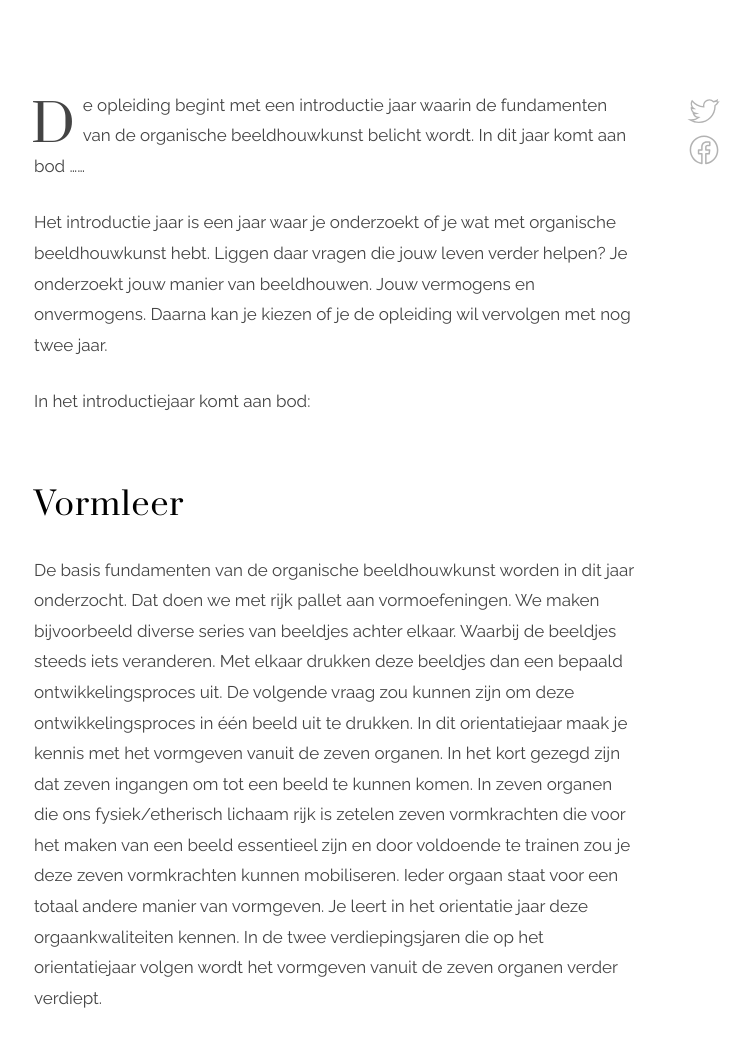
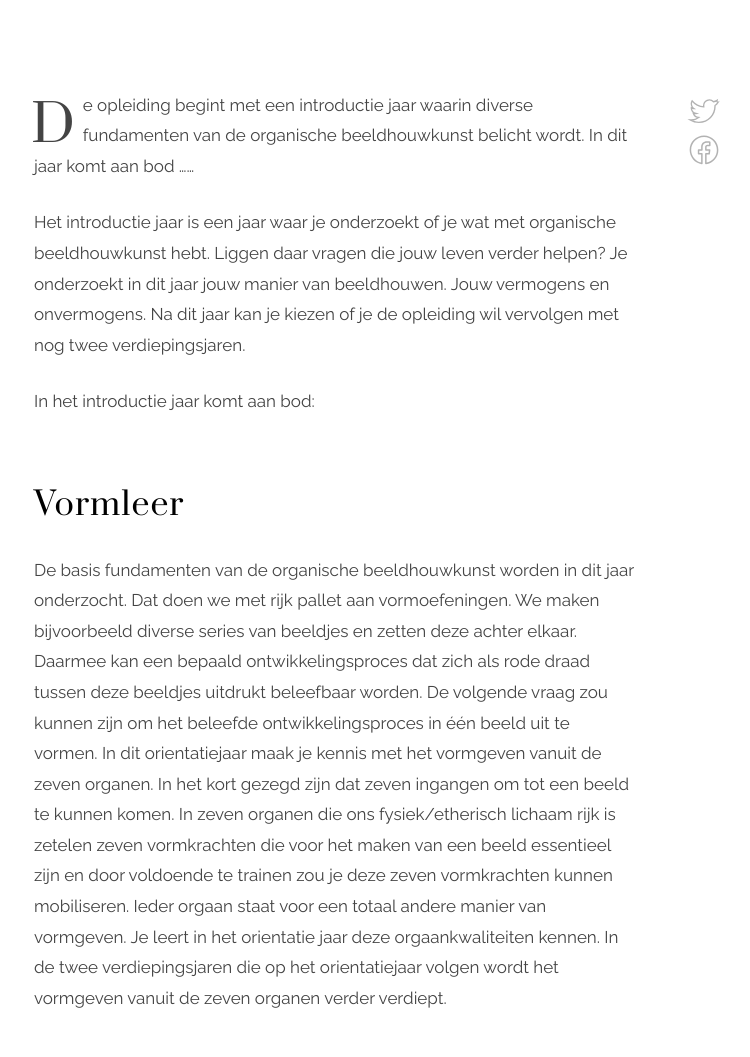
Before and after one commit to feicohajonides2020/feicohajonides2020.github.io, a Jekyll site: the page built from _posts/2019-10-07-Introductie jaar.md, in a window 1280 px wide and 1400 px high, scrolled down 551 px. Shown: the part 169-1226 px from the top of the window, without its empty margins (306-1056 px from the left). Built offline with Jekyll 4.4.1, drawn with Linux system fonts in a browser that asks for light colours; some of the changed text lies outside the part shown; grey boxes are pictures that could not be loaded.

Commit message:
Update 2019-10-07-Introductie jaar.md

```diff
--- a/_posts/2019-10-07-Introductie jaar.md
+++ b/_posts/2019-10-07-Introductie jaar.md
@@ -6,16 +6,16 @@ header:
     align:
     text: light
 ---
-De opleiding begint met een introductie jaar waarin de fundamenten van de organische beeldhouwkunst belicht wordt. In dit jaar komt aan bod ......
+De opleiding begint met een introductie jaar waarin diverse fundamenten van de organische beeldhouwkunst belicht wordt. In dit jaar komt aan bod ......
 
 Het introductie jaar is een jaar waar je onderzoekt of je wat met organische beeldhouwkunst hebt. Liggen daar vragen die jouw leven verder helpen?
-Je onderzoekt jouw manier van beeldhouwen. Jouw vermogens en onvermogens. Daarna kan je kiezen of je de opleiding wil vervolgen met nog twee jaar.
+Je onderzoekt in dit jaar jouw manier van beeldhouwen. Jouw vermogens en onvermogens. Na dit jaar kan je kiezen of je de opleiding wil vervolgen met nog twee verdiepingsjaren.
 
-In het introductiejaar komt aan bod:
+In het introductie jaar komt aan bod:
 
 ## Vormleer
 De basis fundamenten van de organische beeldhouwkunst worden in dit jaar onderzocht. Dat doen we met rijk pallet aan vormoefeningen.
-We maken bijvoorbeeld diverse series van beeldjes achter elkaar. Waarbij de beeldjes steeds iets veranderen. Met elkaar drukken deze beeldjes dan een bepaald ontwikkelingsproces uit. De volgende vraag zou kunnen zijn om deze ontwikkelingsproces in één beeld uit te drukken.
+We maken bijvoorbeeld diverse series van beeldjes en zetten deze achter elkaar. Daarmee kan een bepaald ontwikkelingsproces dat zich als rode draad tussen deze beeldjes uitdrukt beleefbaar worden. De volgende vraag zou kunnen zijn om het beleefde ontwikkelingsproces in één beeld uit te vormen.
 In dit orientatiejaar maak je kennis met het vormgeven vanuit de zeven organen. In het kort gezegd zijn dat zeven ingangen om tot een beeld te kunnen komen. In zeven organen die ons fysiek/etherisch lichaam rijk is zetelen zeven vormkrachten die voor het maken van een beeld essentieel zijn en door voldoende te trainen zou je deze zeven vormkrachten kunnen mobiliseren. Ieder orgaan staat voor een totaal andere manier van vormgeven. Je leert in het orientatie jaar deze orgaankwaliteiten kennen. In de twee verdiepingsjaren die op het orientatiejaar volgen wordt het vormgeven vanuit de zeven organen verder verdiept.
 
 {% include image.html img="https://25853585-541091259790646543.preview.editmysite.com/uploads/2/5/8/5/25853585/dinsdag-kopie-2_orig.jpg" alt="Alt for image" caption="een krachtsbeeld vanuit Gal-kwaliteiten gemaakt" %}
@@ -23,14 +23,14 @@ In dit orientatiejaar maak je kennis met het vormgeven vanuit de zeven organen.
 
 ## Materiaalleer
 In het orientatiejaar komt het werken met steen, gips, cement en brons aan bod.
-Om de mogelijkheden van deze materialen ook buiten de opleiding te kunnen ontdekken is het raadzaam om een eigen werkplek/atelier thuis of elders te hebben. Dan kan je in je eigen tijd deze substanties onderzoeken.
+Om de mogelijkheden van deze materialen ook buiten de opleiding te kunnen ontdekken is het raadzaam om een eigen werkplek/atelier thuis of elders te hebben. Dan kan je in je eigen tijd deze substanties rustig onderzoeken. En het plezier ervaren om met de kwaliteiten van deze substanties te mogen werken.
 
 {% include image.html img="https://25853585-541091259790646543.preview.editmysite.com/uploads/2/5/8/5/25853585/2-door-vleugelen-bewogen_orig.jpg" alt="Alt for image" caption="een bronzen beeld gemaakt en gegoten in een orientatiejaar" %}
 
 ## Kunst waarnemen en waarde van de kunst
-We zijn in dit orientatie jaar geregeld in een museum of galerie te vinden. Je Levenskracht er dynamisch waarnemen. Daarmee zou je het verhaal achter een uiterlijk beeld kunnen ontsluieren.
+We zijn in dit orientatie jaar geregeld in een museum of galerie te vinden. Je leert er dynamisch waarnemen. Daarmee krijg je diverse ingangen om het verhaal achter een uiterlijk beeld te  kunnen ervaren.
 
-In dit orientatie jaar worden ondermeer beelden voor de medestudenten gemaakt. Je leert hiermee je vrij in de beeldhouwkunst uit te drukken. Iemand vertelt bijvoorbeeld over z'n leven en de actuele thema's die nu voor hem spelen. De anderen luisteren zonder oordeel of naar een oplossing te zoeken. Puur door te luisteren en je met de spreker te verbinden kunnen er vormen bij je opkomen die iets zeggen over wat er vertelt wordt.
+In dit orientatie jaar worden ondermeer beelden voor de medestudenten gemaakt. Je leert hiermee je vrij in de beeldhouwkunst uit te drukken. Iemand vertelt bijvoorbeeld over z'n leven en de actuele thema's die nu voor hem spelen. De anderen luisteren zonder oordeel of zoeken neit naar oplossingen of goede raad. Puur door te luisteren en je met de spreker te verbinden kunnen er vormen bij je opkomen die iets zeggen over wat er vertelt wordt. Jij wekt deze vormen in dienst van de ander.
 Het is goud waard voor de verteller om deze beelden uiteindelijk uitgewerkt voor zich te zien. Een kunstzinnige aanmoediging om de confortzone eens grondig op te ruimen.
 De waarde van de kunst in z'n sociale werkzaamheid!
 
```
